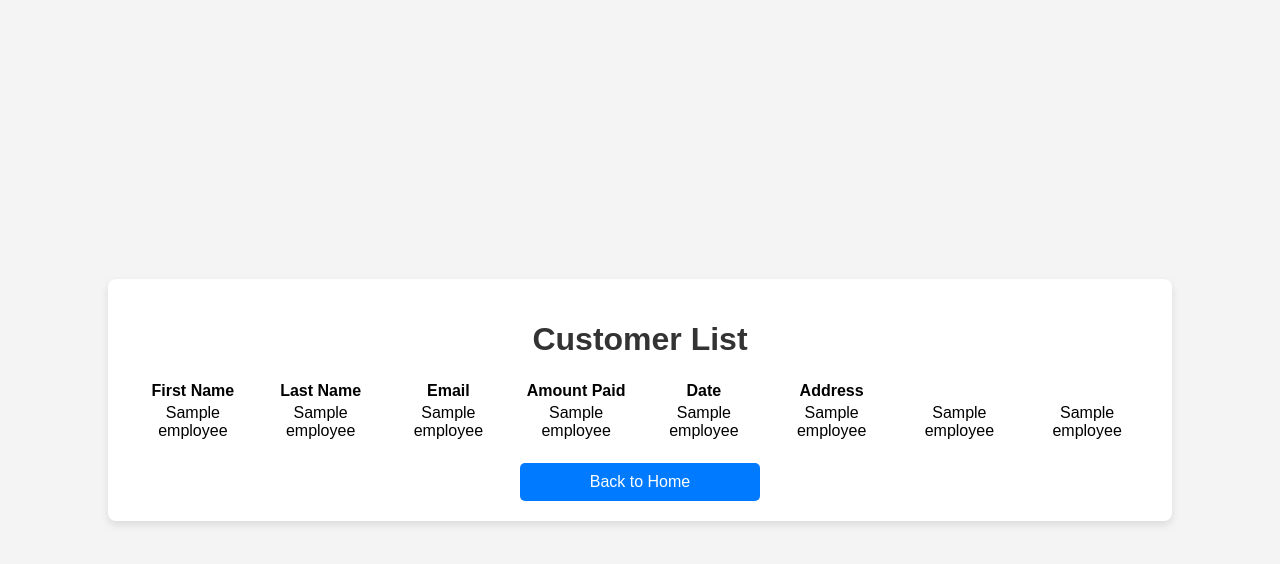
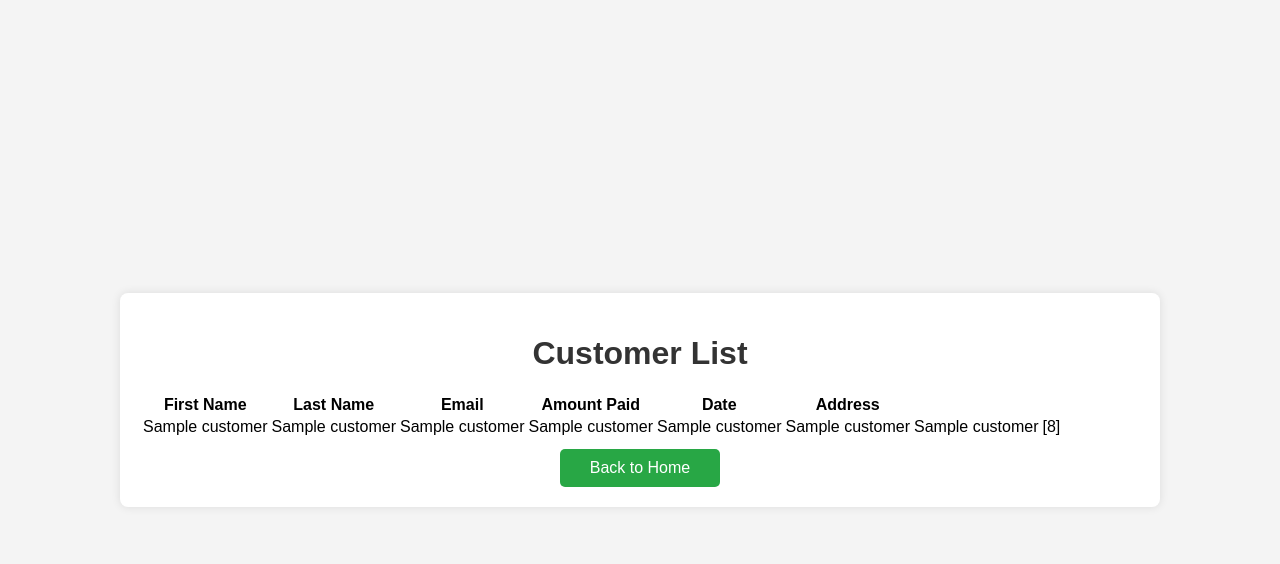
Before and after one commit to daytonhaney/cleaners-api, a Flask app: template templates/view-customers.html in a window 1280 px wide. Shown: the top 564 px of the page. Run offline with Flask 3, Linux system fonts and the light colour scheme; the template is opened without the code that fills it: most values are stand-ins (such as "Sample title", 1, 10 or a date in 2020); some libraries are stand-ins or nearby versions.

Commit message:
modified:   .gitignore 	modified:   static/styles.css 	modified:   templates/index.html 	modified:   templates/view-customers.html "css"

```diff
--- a/pyvenv.cfg
+++ b/pyvenv.cfg
@@ -1,3 +1,4 @@
 home = /usr/bin
 include-system-site-packages = false
 version = 3.10.12
+d
--- a/static/styles.css
+++ b/static/styles.css
@@ -9,15 +9,14 @@
 }
 
 .container {
+    width: 90%;
+    max-width: 1000px;
     background: white;
     padding: 20px;
     border-radius: 8px;
     box-shadow: 0 0 10px rgba(0, 0, 0, 0.1);
     text-align: center;
-    width: 350px;
-    display: flex;
-    flex-direction: column;
-    align-items: center;
+    overflow: hidden;
 }
 
 input {
@@ -28,80 +27,41 @@
     border-radius: 5px;
 }
 
-button {
+button, .btn, .home-button {
     display: block;
-    width: 100%;
+    width: 140px;
     padding: 10px;
-    background-color: #007bff;
     text-align: center;
-    line-height: 1.5;
-    color: white;
     border: none;
     border-radius: 5px;
     cursor: pointer;
-    margin-top: 10px;
+    font-size: 16px;
+    text-decoration: none;
+    color: white;
+    margin: 10px auto 0;
 }
 
-button:hover {
+button, .btn {
+    background-color: #007bff;
+}
+
+button:hover, .btn:hover {
     background-color: #0056b3;
 }
 
 .home-button {
-    margin-top: 20px;
-    display: block;
-    text-decoration: none;
     background-color: #28a745;
-    color: white;
-    padding: 10px 15px;
-    border-radius: 5px;
-    width: 100px;
-    text-align: center;
 }
 
 .home-button:hover {
     background-color: #218838;
 }
 
-
 .button-container {
     display: flex;
     justify-content: center;
     gap: 20px;
     margin-top: 20px;
-}
-
-
- .btn {
-    background-color: #007bff;
-    color: white;
-    padding: 10px 20px;
-    text-align: center;
-    border: none;
-    border-radius: 5px;
-    cursor: pointer;
-    font-size: 16px;
-    text-decoration: none;
-}
-
-.btn:hover {
-    background-color: #0056b3;
-}
-
-
-body {
-    font-family: Arial, sans-serif;
-    background-color: #f4f4f4;
-    margin: 0;
-    padding: 0;
-}
-
-.container {
-    width: 80%;
-    margin: 0 auto;
-    padding: 20px;
-    background-color: white;
-    box-shadow: 0 4px 8px rgba(0, 0, 0, 0.1);
-    border-radius: 8px;
 }
 
 h1 {
@@ -111,20 +71,24 @@
 
 .employee-table {
     width: 100%;
+    max-width: 100%;
     border-collapse: collapse;
     margin-top: 20px;
+    table-layout: auto;
 }
 
 .employee-table th, .employee-table td {
     padding: 12px 15px;
     text-align: left;
     border-bottom: 1px solid #ddd;
+    white-space: nowrap;
 }
 
 .employee-table th {
     background-color: #28a745;
     color: white;
     text-align: center;
+    width: auto;
 }
 
 .employee-table tr:nth-child(even) {
@@ -134,20 +98,3 @@
 .employee-table tr:hover {
     background-color: #f1f1f1;
 }
-
-.home-button {
-    display: block;
-    text-decoration: none;
-    background-color: #007bff;
-    color: white;
-    padding: 10px 20px;
-    text-align: center;
-    margin-top: 20px;
-    border-radius: 5px;
-    width: 200px;
-    margin: 20px auto 0;
-}
-
-.home-button:hover {
-    background-color: #0056b3;
-}
--- a/templates/index.html
+++ b/templates/index.html
@@ -32,7 +32,7 @@
                     <button>New Job Order</button>
                 </a>
                 <a href="{{ url_for('completed_jobs') }}">
-                    <button>Completed Job Orders</button>
+                    <button>Completed Jobs</button>
                 </a>
                 <a href="{{ url_for('equipment') }}">
                     <button>Equipment</button>
--- a/templates/view-customers.html
+++ b/templates/view-customers.html
@@ -21,16 +21,16 @@
                 </tr>
             </thead>
             <tbody>
-                {% for employee in employees %}
+                {% for customer in customer %}
                 <tr>
-                    <td>{{ employee[1] }}</td>
-                    <td>{{ employee[2] }}</td>
-                    <td>{{ employee[3] }}</td>
-                    <td>{{ employee[4] }}</td>
-                    <td>{{ employee[5] }}</td>
-                    <td>{{ employee[6] }}</td>
-                    <td>{{ employee[7] }}</td>
-                    <td>{{ employee[8] }}</td>
+                    <td>{{ customer[1] }}</td>
+                    <td>{{ customer[2] }}</td>
+                    <td>{{ customer[3] }}</td>
+                    <td>{{ customer[4] }}</td>
+                    <td>{{ customer[5] }}</td>
+                    <td>{{ customer[6] }}</td>
+                    <td>{{ customer[7] }}</td>
+                    <td>{{ [8] }}</td>
                 </tr>
                 {% endfor %}
             </tbody>
```
Also changed, not shown: 1 other file.
